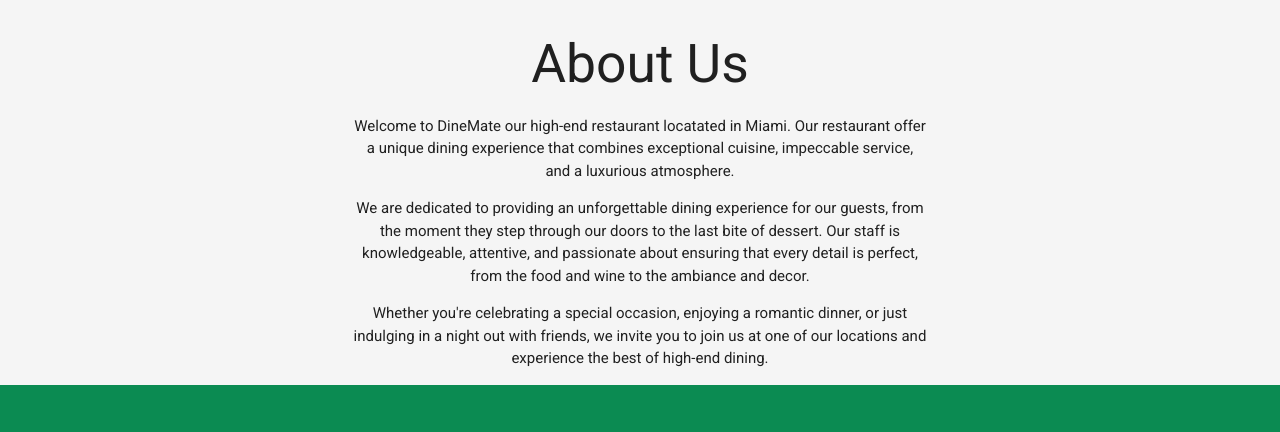
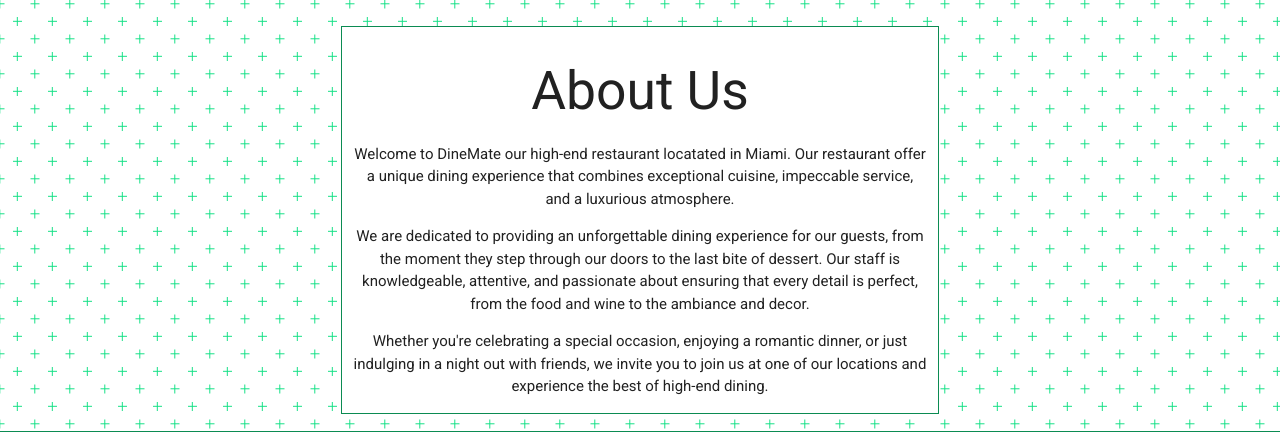
Before and after one commit to totes7/project-portfolio-four, a Django app: page / in a window 1280 px wide. Shown: the part 865-1297 px from the top of the page. Run offline with Django 3.2, Linux system fonts and the light colour scheme; some libraries are stand-ins or nearby versions.

Commit message:
Change main background design

```diff
--- a/booking/templates/booking/my_bookings.html
+++ b/booking/templates/booking/my_bookings.html
@@ -3,8 +3,8 @@
 {% block content %}
 
 <div class="container">
-    <div class="row txt-header">
-        <h3 class="txt-white">My Bookings</h3>
+    <div class="row txt-header cover-text">
+        <h3>My Bookings</h3>
         <div class="col l10 offset-l1 m10 offset-m1">
             {% for booking in bookings %}
             <div class="card bg-color-main">
--- a/home/templates/home/index.html
+++ b/home/templates/home/index.html
@@ -17,10 +17,10 @@
         {% endif %}
     </div>
 
-    <div class="bg-color-light">
+    <div>
         <div class="container">
             <div class="row">
-                <div class="col l8 offset-l2 s10 offset-s1 txt-header">
+                <div class="col l8 offset-l2 s10 offset-s1 txt-header cover-text">
                     <h2>About Us</h2>
                     <p>Welcome to DineMate our high-end restaurant locatated in Miami. Our
                         restaurant offer a unique dining experience that combines exceptional cuisine, impeccable service,
--- a/home/templates/home/menu.html
+++ b/home/templates/home/menu.html
@@ -4,8 +4,9 @@
 
     <div class="container">
         <div class="row txt-header nunito">
-            <h3 class="txt-bold">Menu</h3>
             <div class="col l8 offset-l2 s10 offset-s1 cover-text txt-header">
+                <h3 class="txt-bold">Menu</h3>
+                <hr>
                 <h5>Starters</h5>
                 <p>Pan-Seared Scallops with Avocado Puree and Citrus Reduction - $22</p>
                 <p>Lobster Bisque with Truffle Oil and Garlic Croutons - $18</p>
@@ -37,7 +38,7 @@
 
     <div class="container">
         <div class="row txt-header nunito">
-            <h3 class="txt-bold">Chef Profile</h3>
+            <h3 class="txt-bold cover-text">Chef Profile</h3>
             <div class="col l8 offset-l2 s10 offset-s1">
                 <div class="card-panel bg-color-main">
                     <div class="row">
--- a/static/css/style.css
+++ b/static/css/style.css
@@ -8,7 +8,10 @@ body {
 
 main {
     flex: 1 0 auto;
-}
+    background-color: #ffffff;
+    background: radial-gradient(circle, transparent 20%, #ffffff 20%, #ffffff 80%, transparent 80%, transparent), radial-gradient(circle, transparent 20%, #ffffff 20%, #ffffff 80%, transparent 80%, transparent) 17.5px 17.5px, linear-gradient(#11e084 1.4000000000000001px, transparent 1.4000000000000001px) 0 -0.7000000000000001px, linear-gradient(90deg, #11e084 1.4000000000000001px, #ffffff 1.4000000000000001px) -0.7000000000000001px 0;
+    background-size: 35px 35px, 35px 35px, 17.5px 17.5px, 17.5px 17.5px;
+    }
 
 .row {
     margin-bottom: 0;
@@ -41,7 +44,8 @@ main {
     margin-right: auto;
     margin-top: 3%;
     margin-bottom: 2%;
-    background-color: rgba(255, 255, 255, 0.8);
+    background-color: rgb(255, 255, 255);
+    border: 1px solid #0b8b52;
 }
 
 hr {
--- a/static/js/script.js
+++ b/static/js/script.js
@@ -12,8 +12,10 @@ document.addEventListener('DOMContentLoaded', function() {
     M.FormSelect.init(selector);
 
     // messages timeout
-    setTimeout(function() {
-        let messages = document.getElementById('msg');
-        messages.style.display = "none"
-    }, 3000);
+    let messages = document.getElementById('msg');
+    if(messages){
+        setTimeout(function() {
+            messages.style.display = "none";
+        }, 3000);
+    }
 });
--- a/templates/base.html
+++ b/templates/base.html
@@ -87,7 +87,7 @@
 
 
     <!-- Main block content -->
-    <main class="bg-color-three">
+    <main>
         {% block content %}
 
         {% endblock content %}
```
